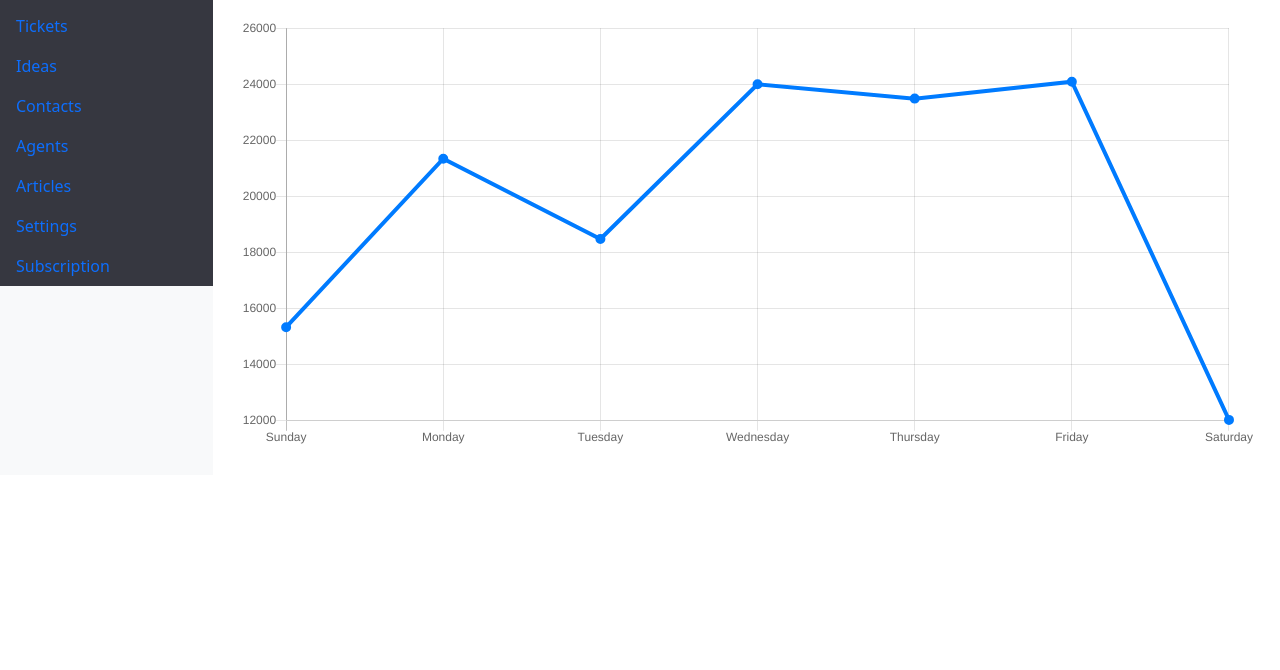
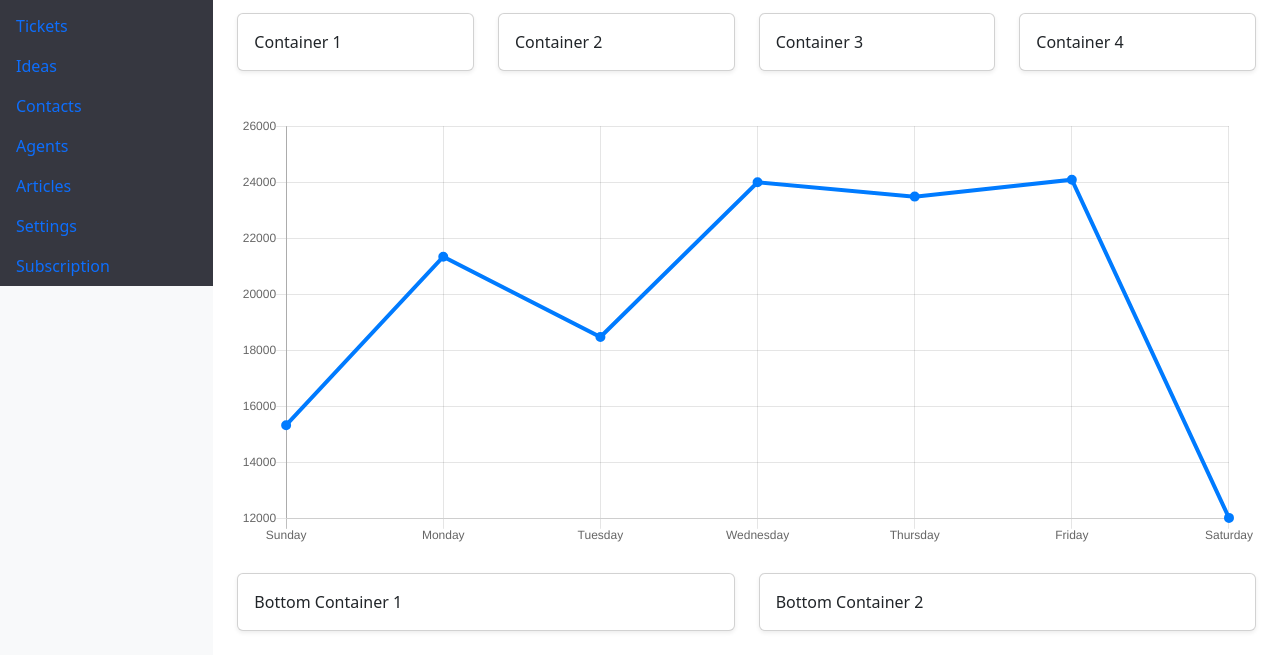
Before and after one commit to brks8/FrontendFramework_BerkSalman-JuliannCarlAzul, a website: page public/index.html in a window 1280 px wide. Shown: the part 74-744 px from the top of the page. Drawn offline with nearby package versions, Linux system fonts and the light colour scheme.

Commit message:
More small steps

```diff
--- a/public/assets/css/style.css
+++ b/public/assets/css/style.css
@@ -1,3 +1,5 @@
+
+
 [class^="sidebar"] {
     background-color: #363740;
     padding: 0;
--- a/public/index.html
+++ b/public/index.html
@@ -12,7 +12,8 @@
 <body>
   <div class="container-fluid">
     <div class="row">
-        <!-- Sidebar -->
+
+        <!-- SIDEBAR -->
         <nav id="sidebar" class="sidebar col-md-3 col-lg-2 d-md-block bg-light">
             <div class="sidebar-sticky">
                 <ul class="nav flex-column">
@@ -65,11 +66,12 @@
             </div>
         </nav>
 
-        <!-- Page Content -->
 
-                <!-- Content goes here -->
 
+        <!-- MAIN -->
         <main class="col-md-9 ms-sm-auto col-lg-10 px-md-4">
+
+            <!-- Header -->
             <div class="d-flex justify-content-between flex-wrap flex-md-nowrap align-items-center pt-3 pb-2 mb-3 border-bottom">
                 <h1 class="h2">Overview</h1>
                 <div class="btn-toolbar mb-2 mb-md-0">
@@ -84,14 +86,66 @@
                 </div>
             </div>
 
-                    <canvas class="my-4 w-100" id="myChart" width="900" height="380"></canvas>
-                    <!-- <canvas class="my-4 w-100" id="myChart" width="2052" height="866" style="display: block; box-sizing: border-box; height: 433px; width: 1026px;"></canvas> -->
-
+            <!-- Ticket Numbers -->
+            <div class="row">
+                <div class="col-md-3">
+                    <div class="card mb-4 shadow-sm">
+                        <div class="card-body">
+                            <p class="card-text">Container 1</p>
+                        </div>
+                    </div>
+                </div>
+                <div class="col-md-3">
+                    <div class="card mb-4 shadow-sm">
+                        <div class="card-body">
+                            <p class="card-text">Container 2</p>
+                        </div>
+                    </div>
+                </div>
+                <div class="col-md-3">
+                    <div class="card mb-4 shadow-sm">
+                        <div class="card-body">
+                            <p class="card-text">Container 3</p>
+                        </div>
+                    </div>
+                </div>
+                <div class="col-md-3">
+                    <div class="card mb-4 shadow-sm">
+                        <div class="card-body">
+                            <p class="card-text">Container 4</p>
+                        </div>
+                    </div>
                 </div>
             </div>
 
+            <!-- CHART -->
+            <canvas class="my-4 w-100" id="myChart" width="900" height="380"></canvas>
+
+            <!-- Two Equal-Sized Containers at the Bottom -->
+            <div class="row mt-4">
+                <div class="col-md-6">
+                    <div class="card mb-4 shadow-sm">
+                        <div class="card-body">
+                            <p class="card-text">Bottom Container 1</p>
+                        </div>
+                    </div>
+                </div>
+                <div class="col-md-6">
+                    <div class="card mb-4 shadow-sm">
+                        <div class="card-body">
+                            <p class="card-text">Bottom Container 2</p>
+                        </div>
+                    </div>
+                </div>
+            </div>
+        </main>
+    </div>
+</div>
+
+
     <script src="https://cdn.jsdelivr.net/npm/bootstrap@5.3.3/dist/js/bootstrap.bundle.min.js" integrity="sha384-YvpcrYf0tY3lHB60NNkmXc5s9fDVZLESaAA55NDzOxhy9GkcIdslK1eN7N6jIeHz" crossorigin="anonymous"></script>
     <script src="https://cdnjs.cloudflare.com/ajax/libs/Chart.js/2.9.4/Chart.min.js"></script>
+    <!-- <script src="https://unpkg.com/feather-icons"></script> -->
     <script src="/assets/js/main.js"></script>
 
 </body>
```
Lines whose indentation alone changed are shown as unchanged.
